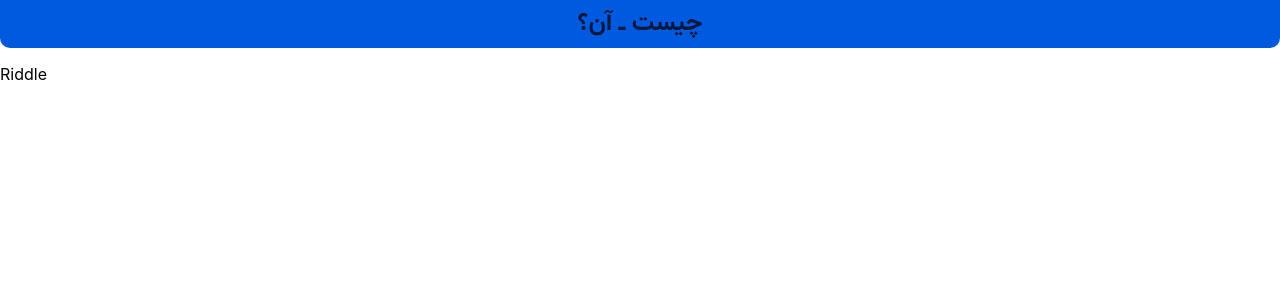
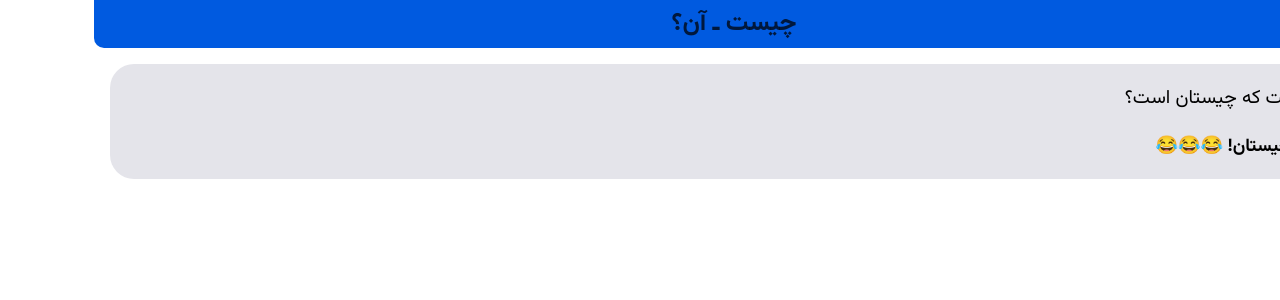
Before and after one commit to Vahidpro/chist-on, a React (Create React App) app: page / in a window 1280 px wide. Shown: the top 300 px of the page. Built offline with nearby package versions, Linux system fonts and the light colour scheme.

Commit message:
Added riddle card styling

```diff
--- a/public/index.html
+++ b/public/index.html
@@ -1,14 +1,12 @@
 <!DOCTYPE html>
-<html lang="en">
+<html lang="en" dir="rtl">
+
 <head>
   <meta charset="utf-8" />
   <link rel="icon" href="%PUBLIC_URL%/favicon.ico" />
   <meta name="viewport" content="width=device-width, initial-scale=1" />
   <meta name="theme-color" content="#000000" />
-    <meta
-      name="description"
-      content="Web site created using create-react-app"
-    />
+  <meta name="description" content="Web site created using create-react-app" />
   <link rel="apple-touch-icon" href="%PUBLIC_URL%/logo192.png" />
   <!--
       manifest.json provides metadata used when your web app is installed on a
@@ -24,8 +22,9 @@
       work correctly both with client-side routing and a non-root public URL.
       Learn how to configure a non-root public URL by running `npm run build`.
     -->
-    <title>React App</title>
+  <title>چیست ـ آن؟</title>
 </head>
+
 <body>
   <noscript>You need to enable JavaScript to run this app.</noscript>
   <div id="root"></div>
@@ -40,4 +39,5 @@
       To create a production bundle, use `npm run build` or `yarn build`.
     -->
 </body>
+
 </html>
--- a/src/App.css
+++ b/src/App.css
@@ -1,7 +1,4 @@
-@import url("https://fonts.googleapis.com/css2?family=Vazirmatn:wght@100;200;300;400;500;600;700;800;900&display=swap");
-
 .App {
-	text-align: center;
 	font-family: "Vazirmatn", sans-serif;
 }
 
@@ -19,12 +16,3 @@
 .App-link {
 	color: #61dafb;
 }
-
-@keyframes App-logo-spin {
-	from {
-		transform: rotate(0deg);
-	}
-	to {
-		transform: rotate(360deg);
-	}
-}
--- a/src/App.js
+++ b/src/App.js
@@ -5,10 +5,10 @@ import RiddlesList from "./Components/Riddles/RiddlesList";
 
 function App() {
 	return (
-		<Container className="App">
+		<div className="App">
 			<Header />
 			<RiddlesList></RiddlesList>
-		</Container>
+		</div>
 	);
 }
 
--- a/src/Components/Riddles/Riddle.js
+++ b/src/Components/Riddles/Riddle.js
@@ -1,5 +1,12 @@
+import classes from "./Riddle.module.css";
+
 const Riddle = (props) => {
-	return <p>Riddle</p>;
+	return (
+		<div className={classes.container}>
+			<p className={classes.question}>آن چیست که چیستان است؟</p>
+			<p className={classes.answer}>جواب: چیستان! 😂😂😂</p>
+		</div>
+	);
 };
 
 export default Riddle;
--- a/src/Components/Riddles/Riddle.module.css
+++ b/src/Components/Riddles/Riddle.module.css
@@ -0,0 +1,19 @@
+@import url("https://fonts.googleapis.com/css2?family=Vazirmatn:wght@100;200;300;400;500;600;700;800;900&display=swap");
+
+* {
+	font-family: "Vazirmatn", sans-serif;
+}
+.container {
+	background-color: #2225501f;
+	border-radius: 1.5rem;
+	padding: 0.01rem 1rem;
+	margin: 1rem;
+}
+.question {
+	font-size: larger;
+}
+
+.answer {
+	font-weight: 700;
+	font-size: large;
+}
```
Also changed, not shown: src/Components/Riddles/RiddleList.module.css (deleted), src/Components/Riddles/RiddlesList.module.css (added), src/images/thinking-emoji.svg (added). Lines whose indentation alone changed are shown as unchanged.
